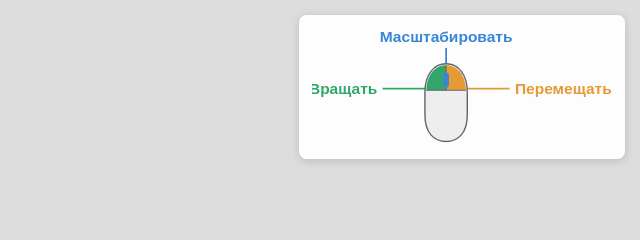
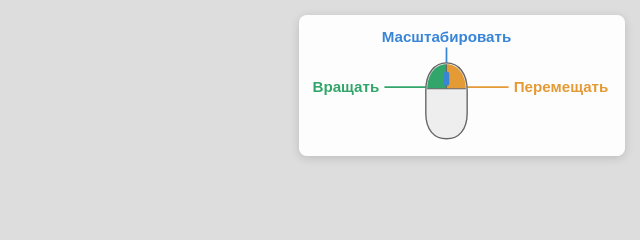
Before and after one commit to 3d-models-examples/3d-viewer, a plain HTML site: page index.html in a window 1280 px wide. Shown: the top 240 px of the page, 640-1280 px from the left. Drawn offline with nearby package versions, Linux system fonts and the light colour scheme.

Commit message:
Update index.html

```diff
--- a/index.html
+++ b/index.html
@@ -191,7 +191,7 @@
 <div id="instructions">
 
 <svg id="mouseDiagram"
-     viewBox="220 0 850 350"
+     viewBox="210 0 870 350"
      xmlns="http://www.w3.org/2000/svg"
      style="width:100%; height:auto; display:block;">
 
```
